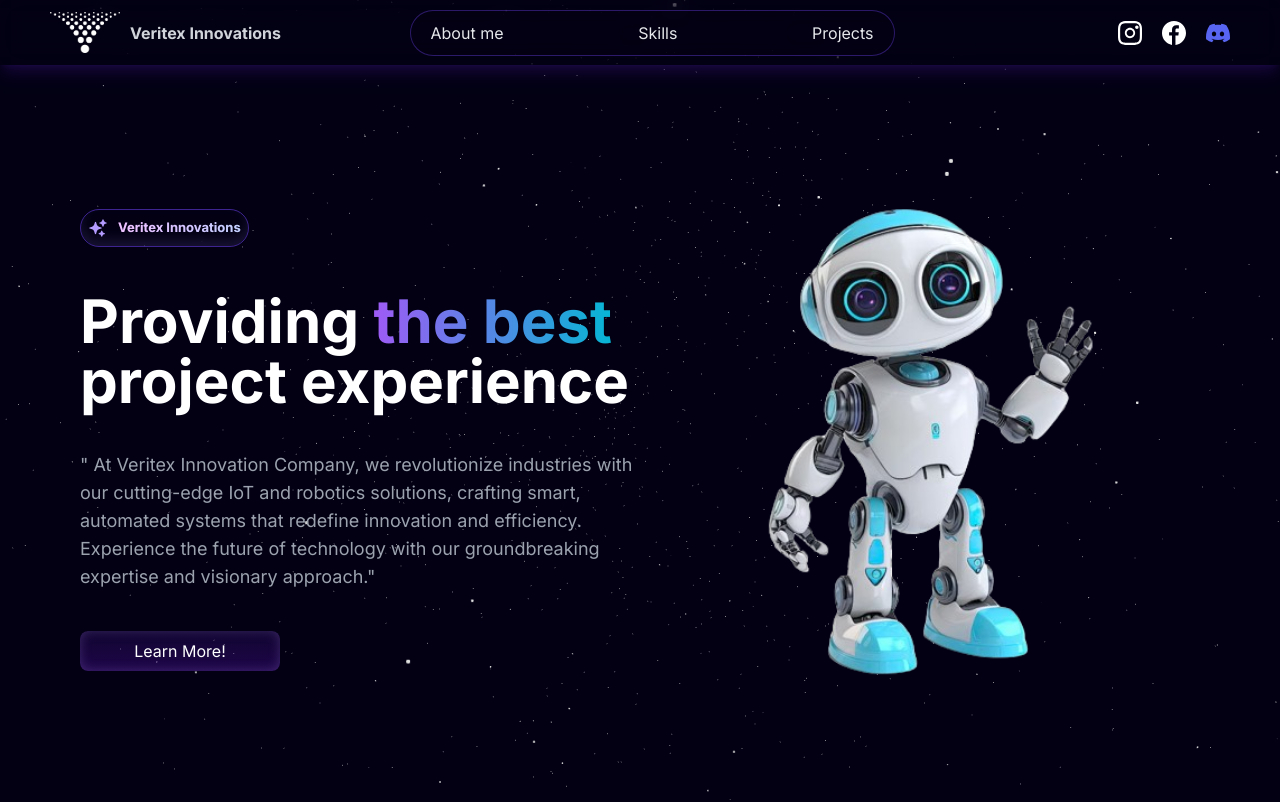
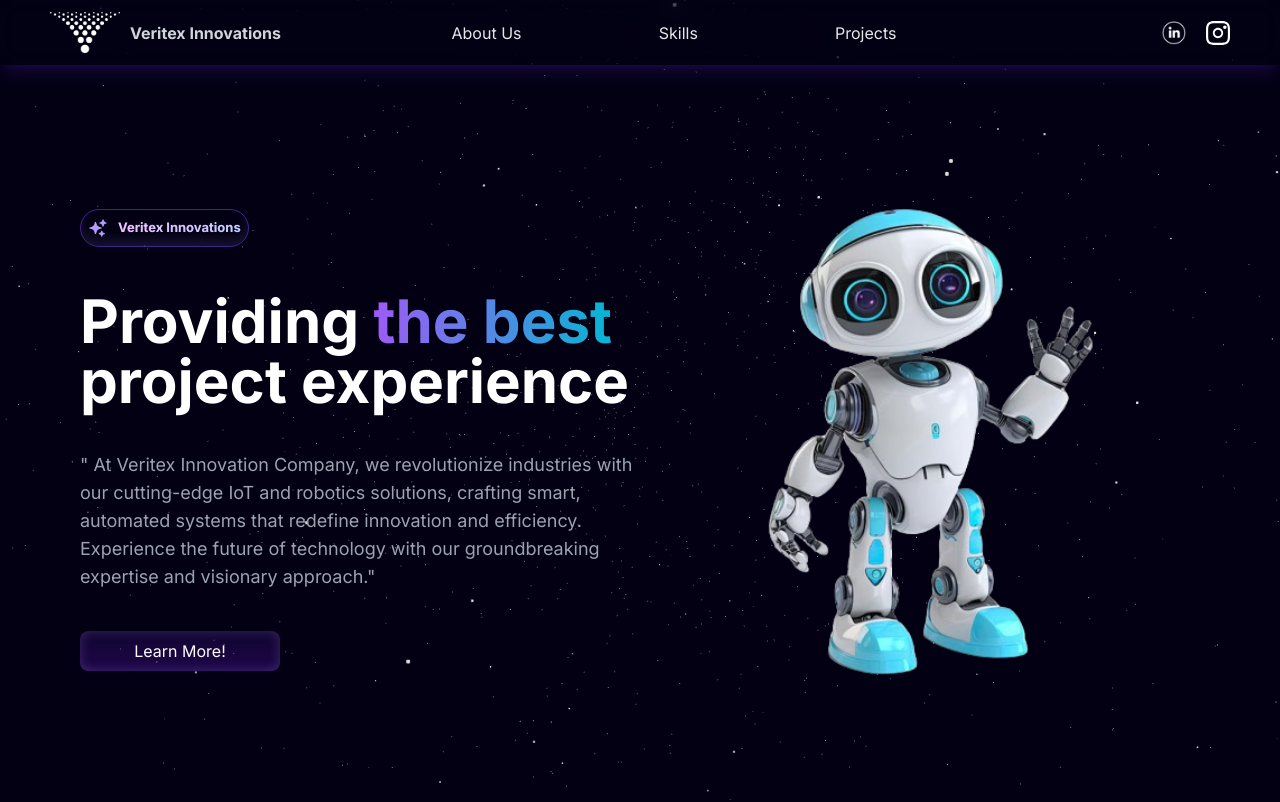
Before and after one commit to Amandeep603/veritexinnovation, a Next.js app: page / in a window 1280 px wide. Shown: the top 802 px of the page. Built offline with nearby package versions, Linux system fonts and the light colour scheme; a web font is replaced by a local one.

Commit message:
Updated feature X

```diff
--- a/components/main/Navbar.tsx
+++ b/components/main/Navbar.tsx
@@ -21,8 +21,8 @@ const Navbar = () => {
             </a>
 
             <div className='w-[500px] h-full flex flex-row items-center justify-between md:mr-20'>
-                <div className='flex items-center justify-between w-full h-autol border border-[#7042f861] bg-[#0300145e] mr-[15px] px-[20px] py-[10px] rounded-full text-gray-200'>
-                    <a href="#about-me" className='cursor-pointer'>About me</a>
+                <div className='flex items-center justify-between w-full h-auto bg-[#0300145e] mr-[15px] px-[20px] py-[10px] rounded-full text-gray-200'>
+                    <a href="#about-me" className='cursor-pointer'>About Us</a>
                     <a href="#skills" className='cursor-pointer'>Skills</a>
                     <a href="#projects" className='cursor-pointer'>Projects</a>
                 </div>
--- a/constants/index.js
+++ b/constants/index.js
@@ -81,17 +81,25 @@ export const Skill_data = [
   ];
 
   export const Socials = [
+    // {
+    //   name: "Discord",
+    //   src: "/instagram.svg",
+    // },
+    // {
+    //   name: "Facebook",
+    //   src: "/facebook.svg",
+    // },
+    // {
+    //   name: "Instagram",
+    //   src: "/discord.svg",
+    // },
     {
-      name: "Discord",
-      src: "/instagram.svg",
+      name: 'LinkedIn',
+      src: '/linkdin.png', // Update with your actual path
     },
     {
-      name: "Facebook",
-      src: "/facebook.svg",
-    },
-    {
-      name: "Instagram",
-      src: "/discord.svg",
+      name: 'Instagram',
+      src: '/instagram.svg', // Update with your actual path
     },
   ];
 
```
Also changed, not shown: app/globals.css (line endings or trailing spaces), public/linkdin.png (added).
